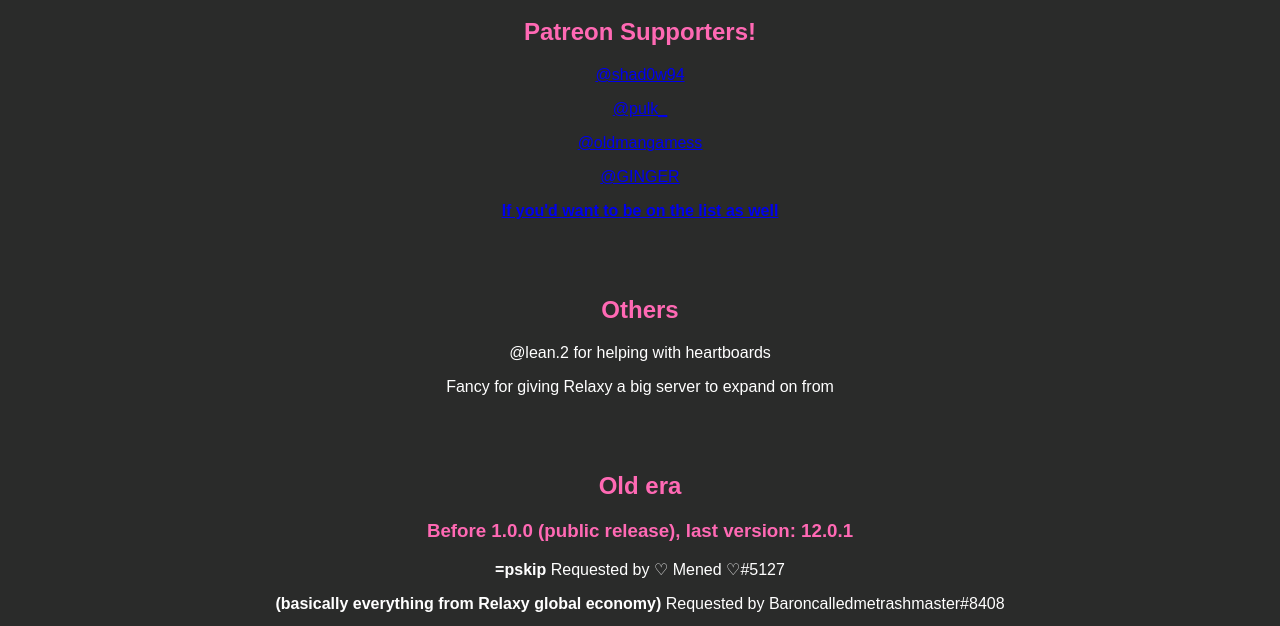
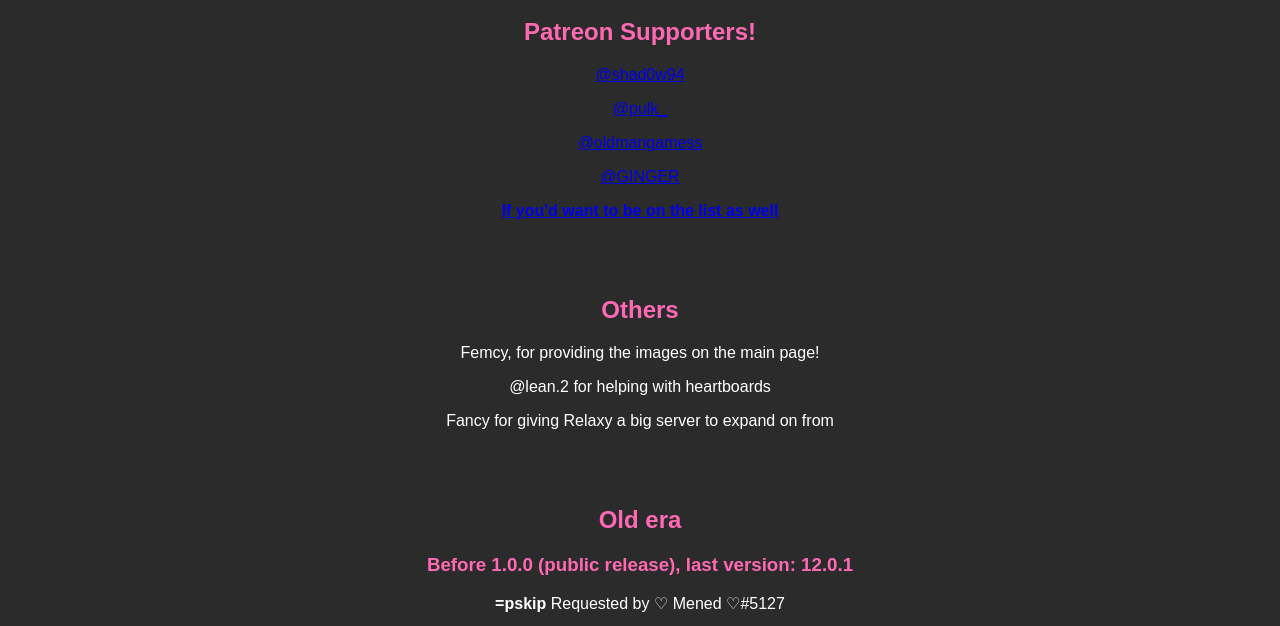
Before and after one commit to MattFor/MattFor.github.io, a plain HTML site: page subpages/credits.html in a window 1280 px wide. Shown: the part 151-777 px from the top of the page. Drawn offline with Linux system fonts and the light colour scheme.

Commit message:
credits update

```diff
--- a/subpages/credits.html
+++ b/subpages/credits.html
@@ -27,6 +27,7 @@
 
         <section id="others" class="section">
             <h2>Others</h2>
+            <p>Femcy, for providing the images on the main page!</p>
             <p>@lean.2 for helping with heartboards</p>
             <p>Fancy for giving Relaxy a big server to expand on from</p>
         </section>
```
